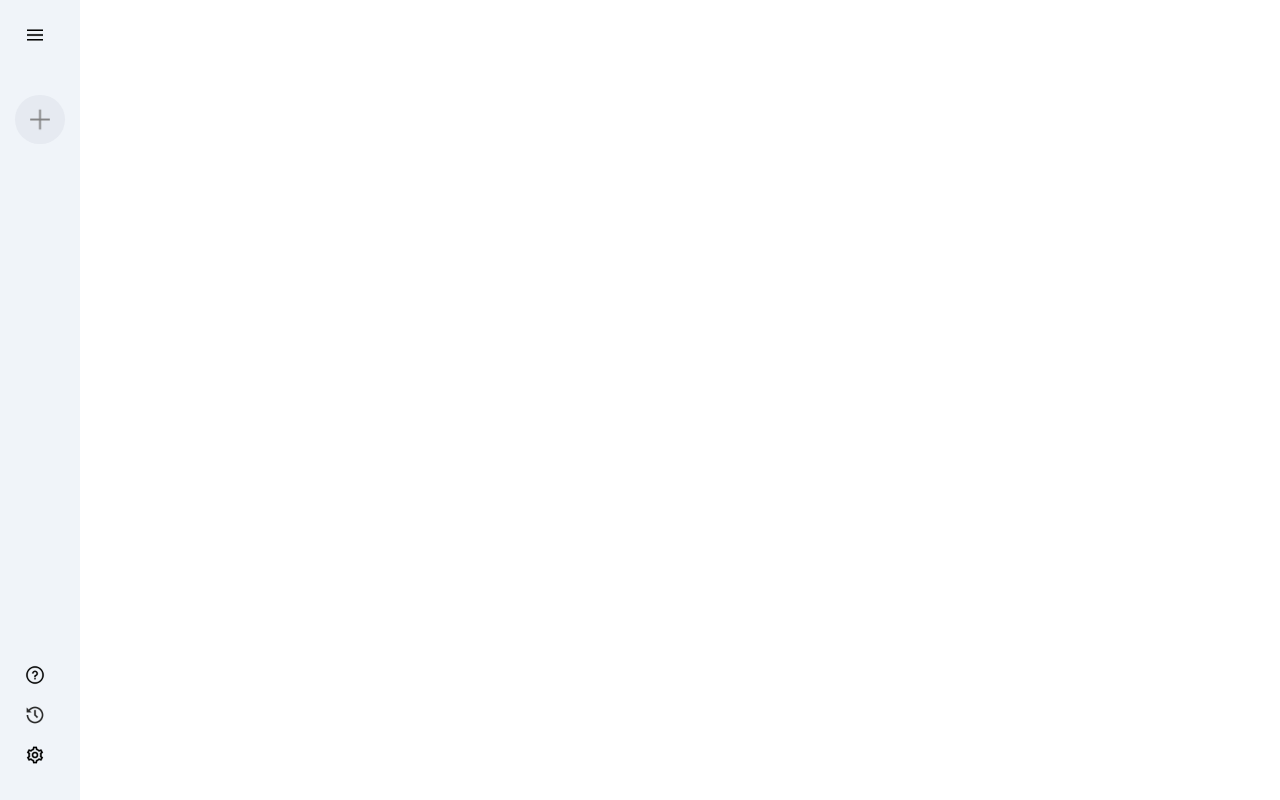
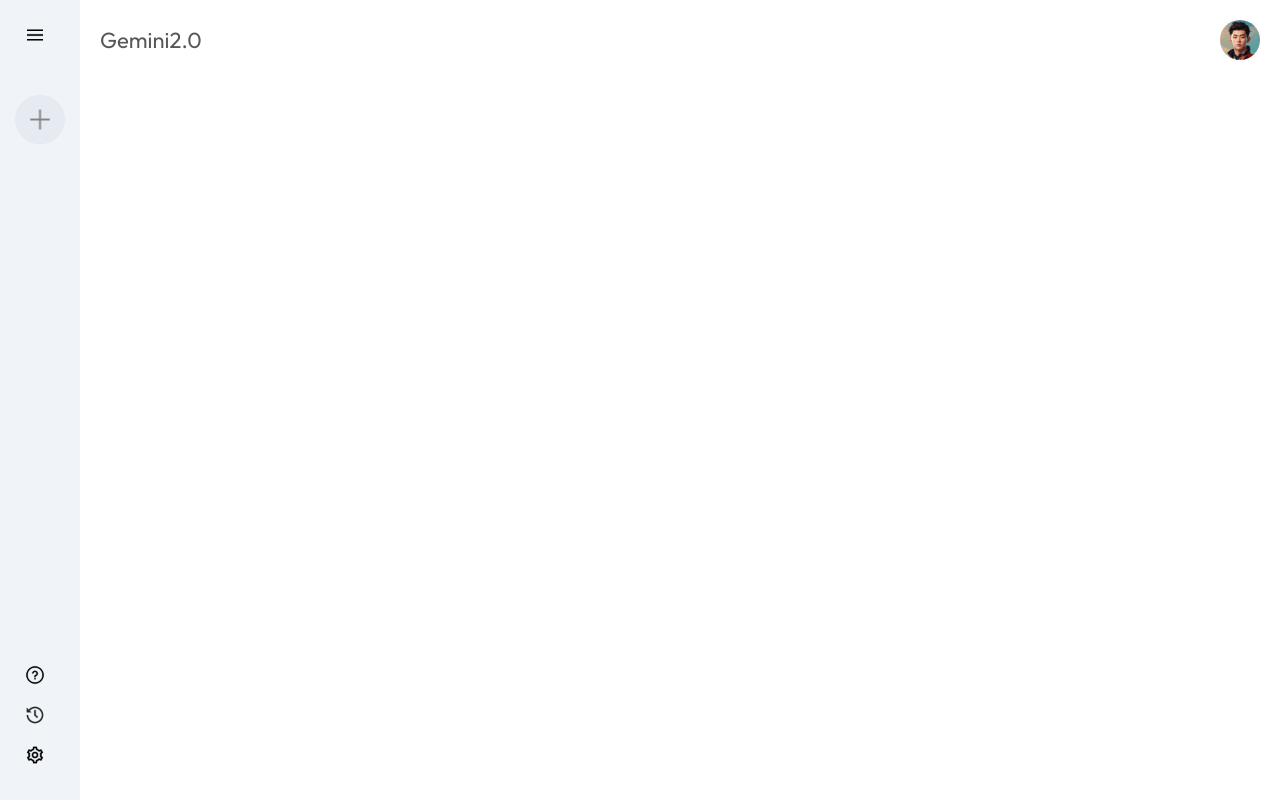
Before and after one commit to Mridul-1005/Gemini2.0-app, a React (Vite) app in the folder gemini-clone/: page / in a window 1280 px wide. Built offline with nearby package versions, Linux system fonts and the light colour scheme.

Commit message:
thirdmilestone

```diff
--- a/gemini-clone/src/App.jsx
+++ b/gemini-clone/src/App.jsx
@@ -1,10 +1,12 @@
 import React from 'react'
 import Sidebar from './Component/Sidebar/Sidebar'
+import Main from './Component/Main/Main'
 
 const App = () => {
   return (
     <>
       <Sidebar/>
+      <Main/>
     </>
   )
 }
--- /dev/null
+++ b/gemini-clone/src/Component/Main/Main.css
@@ -0,0 +1,20 @@
+.main{
+    flex: 1;
+    min-height: 100vh;
+    padding-bottom: 15vh;
+    position: relative;
+}
+
+.main .nav{
+  display: flex;
+  align-items: center;
+  justify-content: space-between;
+  font-size: 22px;
+  padding: 20px;
+  color: #585858;
+}
+
+.main .nav img{
+    width: 40px;
+    border-radius: 50%;
+}
--- /dev/null
+++ b/gemini-clone/src/Component/Main/Main.jsx
@@ -0,0 +1,15 @@
+import React from 'react'
+import './Main.css'
+import { assets } from '../../assets/assets'
+const Main = () => {
+  return (
+    <div className='main'>
+      <div className="nav">
+        <p>Gemini2.0</p>
+        <img src={assets.user_icon} alt="" />
+      </div>
+    </div>
+  )
+}
+
+export default Main
--- a/gemini-clone/src/Component/Sidebar/Sidebar.jsx
+++ b/gemini-clone/src/Component/Sidebar/Sidebar.jsx
@@ -7,7 +7,7 @@ const Sidebar = () => {
   return (
     <div className="sidebar">
       <div className="top">
-        <img className="menu" src={assets.menu_icon} alt="" />
+        <img onClick={()=>setExtended(prev=>!prev)} className="menu" src={assets.menu_icon} alt="" />
         <div className="new-chat">
           <img src={assets.plus_icon} alt="" />
           {extended ? <p>New Chat</p> : null}
--- a/gemini-clone/src/index.css
+++ b/gemini-clone/src/index.css
@@ -1,7 +1,9 @@
+@import url('https://fonts.googleapis.com/css2?family=Outfit:wght@100..900&family=Roboto:ital,wght@0,100;0,300;0,400;0,500;0,700;0,900;1,100;1,300;1,400;1,500;1,700;1,900&display=swap');
 *{
   padding: 0;
   margin: 0;
   box-sizing: border-box;
+  font-family: Outfit;
 }
 
 #root{
```
